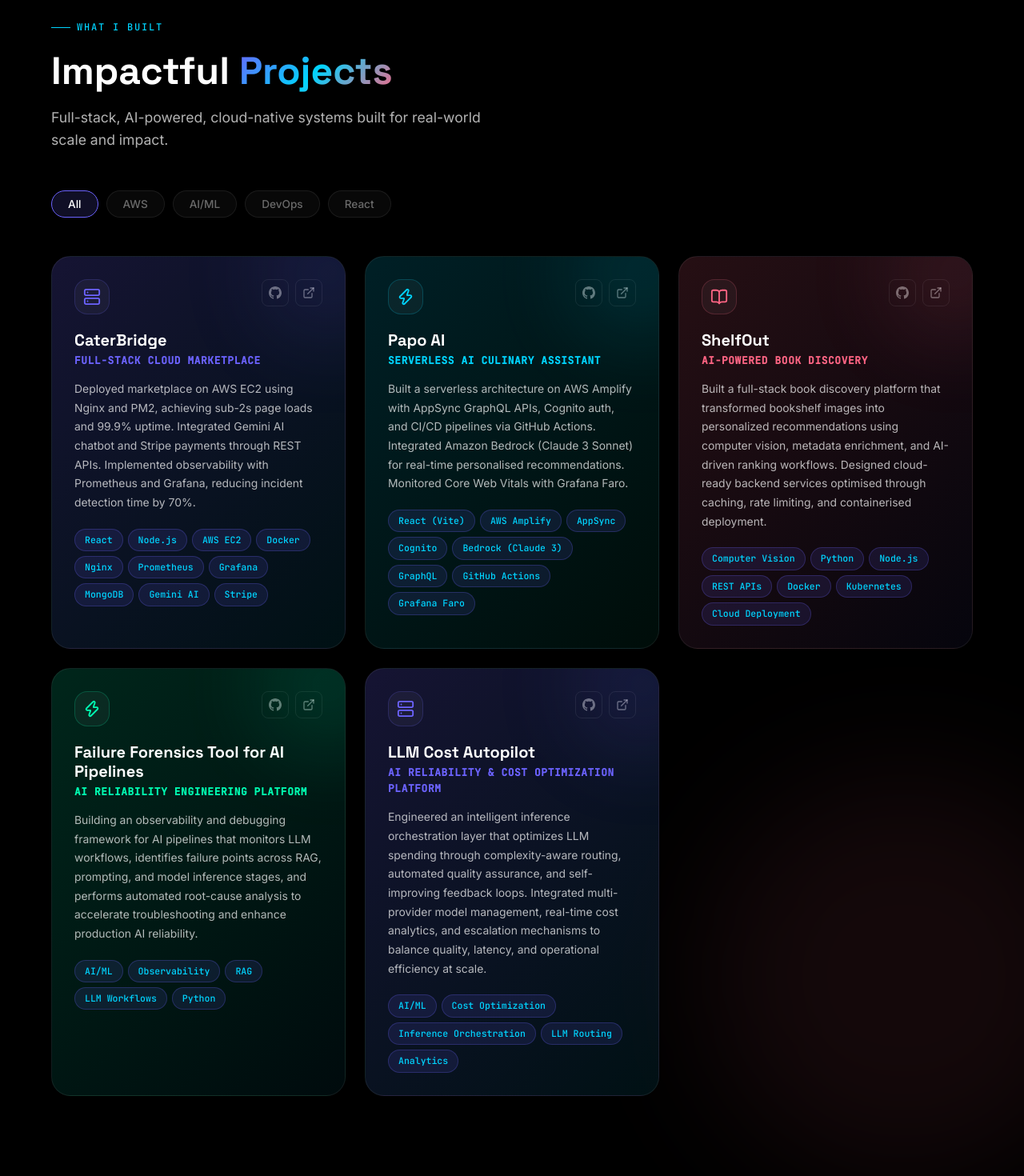
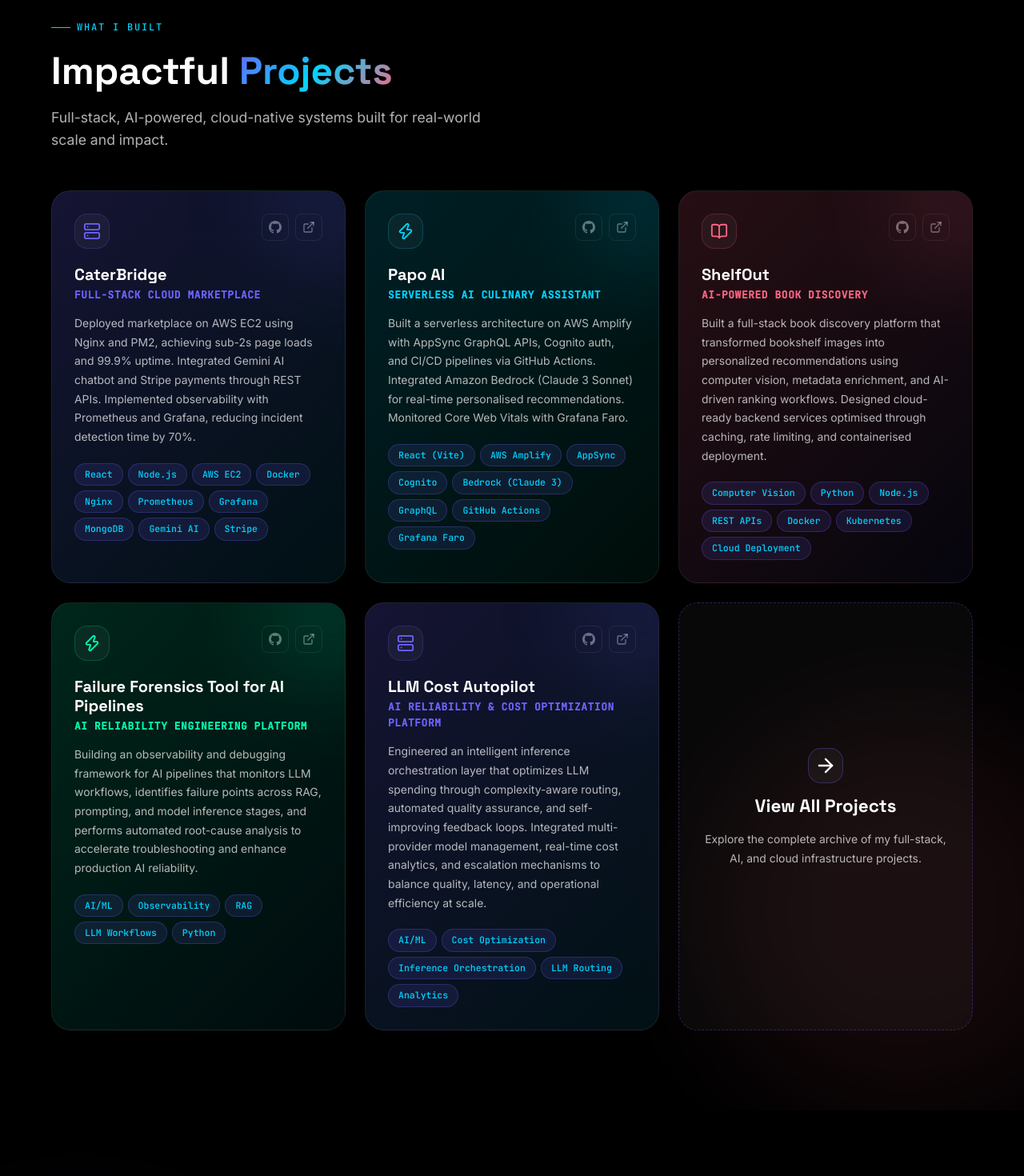
Before and after one commit to Pranav-ns/Portfolio, a Next.js app: page / in a window 1280 px wide. Shown: the part 3522-4992 px from the top of the page at 80% size. Built offline with nearby package versions, Linux system fonts and the light colour scheme.

Commit message:
feat: remove filters and add view all projects link

```diff
--- a/src/components/Projects.tsx
+++ b/src/components/Projects.tsx
@@ -1,7 +1,8 @@
 "use client";
-import { useRef, useState } from "react";
+import { useRef } from "react";
 import { motion, useInView } from "framer-motion";
-import { ExternalLink, Server, Zap, BookOpen } from "lucide-react";
+import { ExternalLink, Server, Zap, BookOpen, ArrowRight } from "lucide-react";
+import Link from "next/link";
 import { GithubIcon } from "@/components/Icons";
 import styles from "./Projects.module.css";
 
@@ -68,7 +69,7 @@
   },
 ];
 
-const filters = ["All", "AWS", "AI/ML", "DevOps", "React"];
+
 
 const fadeUp = {
   hidden: { opacity: 0, y: 30 },
@@ -82,20 +83,6 @@
 export default function Projects() {
   const ref = useRef<HTMLDivElement>(null);
   const inView = useInView(ref, { once: true, margin: "-60px" });
-  const [activeFilter, setActiveFilter] = useState("All");
-
-  const filterMap: Record<string, string[]> = {
-    All: [],
-    AWS: ["AWS EC2", "AWS Amplify", "AppSync", "Cognito", "Bedrock (Claude 3)"],
-    "AI/ML": ["Gemini AI", "Bedrock (Claude 3)", "Computer Vision", "Grafana Faro", "AI/ML"],
-    DevOps: ["Docker", "Kubernetes", "Nginx", "Prometheus", "Grafana", "GitHub Actions", "CI/CD"],
-    React: ["React", "React (Vite)", "Node.js"],
-  };
-
-  const visibleProjects =
-    activeFilter === "All"
-      ? projects
-      : projects.filter((p) => p.tags.some((t) => filterMap[activeFilter].includes(t)));
 
   return (
     <section id="projects" className={`section ${styles.projects}`}>
@@ -116,27 +103,9 @@
           </p>
         </motion.div>
 
-        {/* Filter Tabs */}
-        <motion.div
-          className={styles.filters}
-          variants={fadeUp}
-          initial="hidden"
-          animate={inView ? "visible" : "hidden"}
-        >
-          {filters.map((f) => (
-            <button
-              key={f}
-              className={`${styles.filterBtn} ${activeFilter === f ? styles.filterActive : ""}`}
-              onClick={() => setActiveFilter(f)}
-            >
-              {f}
-            </button>
-          ))}
-        </motion.div>
-
         {/* Project Grid */}
         <div className={styles.grid}>
-          {visibleProjects.map((project, i) => (
+          {projects.map((project, i) => (
             <motion.article
               key={project.id}
               className={`${styles.card} ${project.featured ? styles.featured : ""}`}
@@ -174,6 +143,36 @@
               </div>
             </motion.article>
           ))}
+
+          {/* View All Projects Card */}
+          <Link href="/all-projects" style={{ textDecoration: "none", display: "block" }}>
+            <motion.article
+              className={styles.card}
+              variants={fadeUp}
+              initial="hidden"
+              animate={inView ? "visible" : "hidden"}
+              whileHover={{ y: -8 }}
+              transition={{ duration: 0.3 }}
+              style={{
+                height: "100%",
+                display: "flex",
+                flexDirection: "column",
+                justifyContent: "center",
+                alignItems: "center",
+                textAlign: "center",
+                background: "var(--glass-bg)",
+                border: "1px dashed var(--border-accent)"
+              }}
+            >
+              <div className={styles.iconBox} style={{ color: "var(--text-primary)", borderColor: "var(--border-accent)", marginBottom: "16px" }}>
+                <ArrowRight size={28} />
+              </div>
+              <h3 className={styles.cardTitle} style={{ fontSize: "1.4rem" }}>View All Projects</h3>
+              <p className={styles.cardDesc} style={{ marginTop: "12px" }}>
+                Explore the complete archive of my full-stack, AI, and cloud infrastructure projects.
+              </p>
+            </motion.article>
+          </Link>
         </div>
       </div>
     </section>
```
Also changed, not shown: src/app/all-projects/page.tsx (added, +21 -0 lines).
